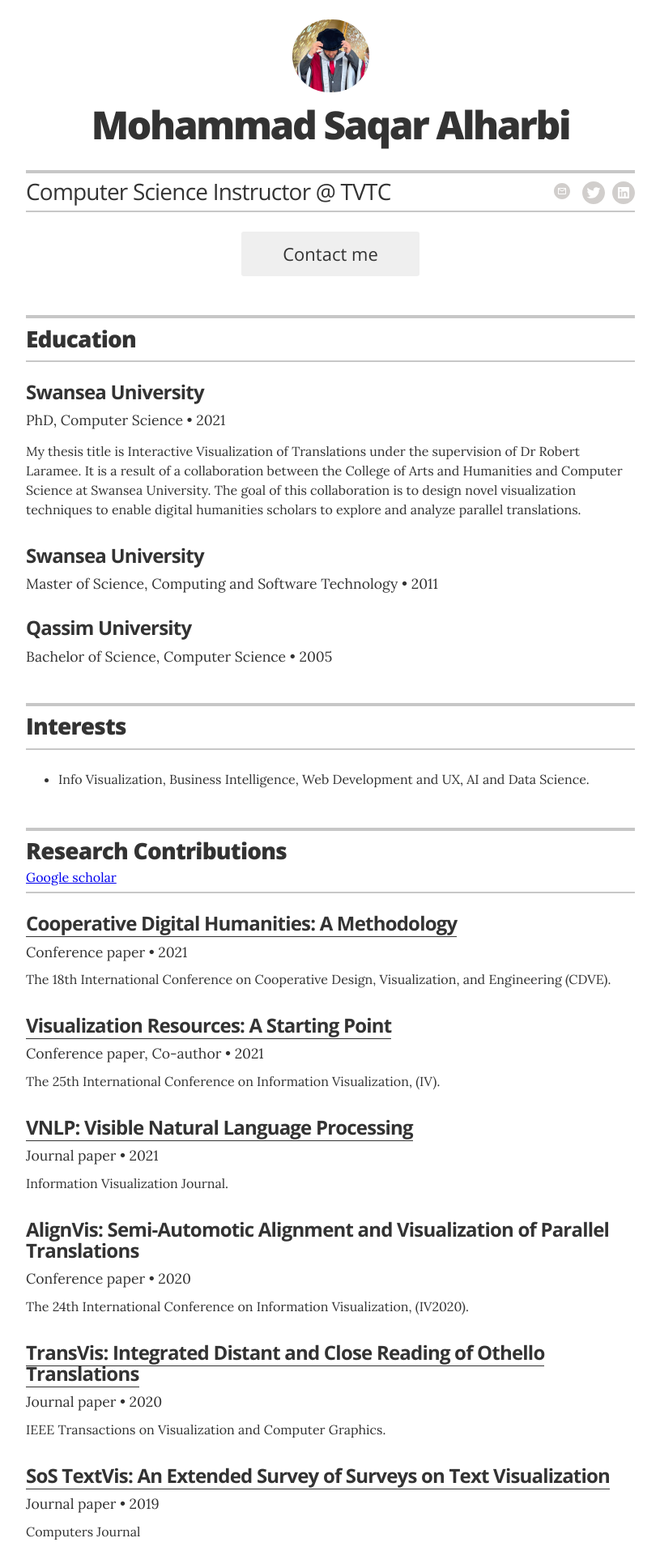
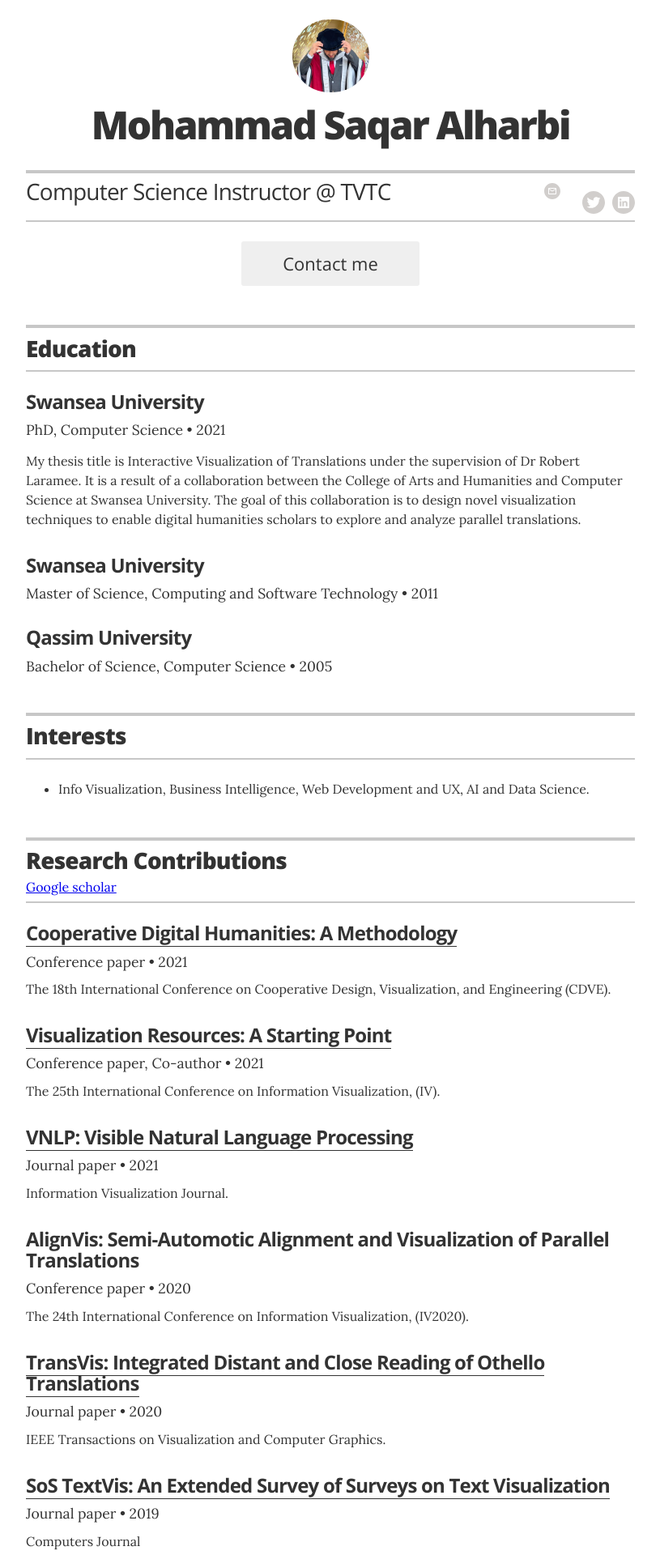
Before and after one commit to msalharbi/msalharbi.github.io, a Jekyll site: the page built from index.html, in a window 1280 px wide. Shown: the top 1920 px of the page at 81% size, without its empty margins (232-1047 px from the left). Built offline with Jekyll 4.4.1, drawn with Linux system fonts in a browser that asks for light colours.

Commit message:
Added Email contact icon

```diff
--- a/_includes/icons/icon-email.html
+++ b/_includes/icons/icon-email.html
@@ -1,3 +1,3 @@
-<svg width="28px" height="28px" viewBox="0 0 28 28" fill="none" xmlns="http://www.w3.org/2000/svg">
+<svg width="40px" height="40px"  fill="none" xmlns="http://www.w3.org/2000/svg">
    <path fill-rule="evenodd" clip-rule="evenodd" d="M22 12C22 17.5228 17.5228 22 12 22C6.47715 22 2 17.5228 2 12C2 6.47715 6.47715 2 12 2C17.5228 2 22 6.47715 22 12ZM7.005 9C7.005 8.45 7.45 8 8 8H16C16.55 8 17 8.45 17 9V15C17 15.55 16.55 16 16 16H8C7.45 16 7 15.55 7 15L7.005 9ZM12 12.5L8.00001 9.99997V15H16V9.99997L12 12.5ZM12 11.5L8.00001 9.00001H16L12 11.5Z" fill="#D1CECC"/>
    </svg>
```
